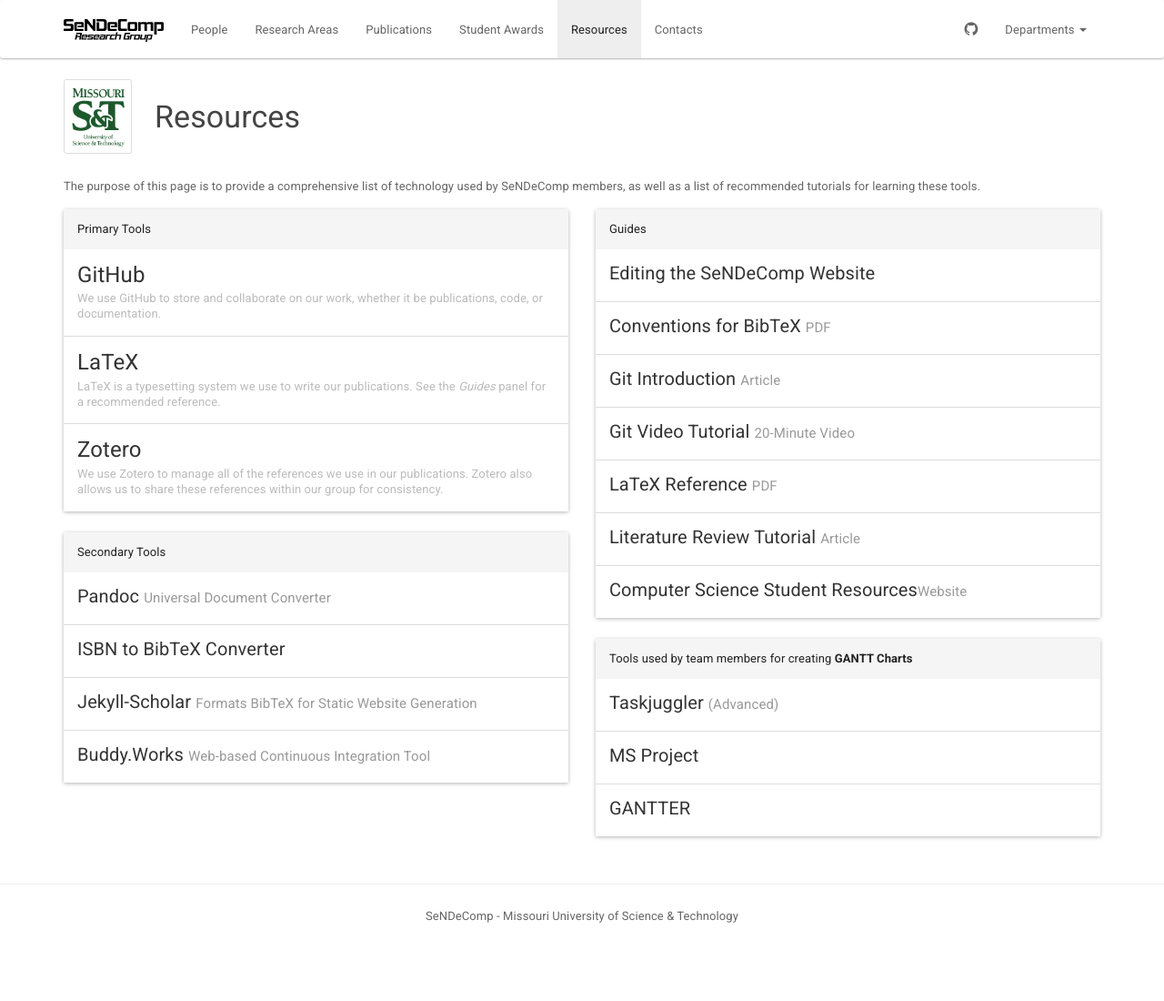
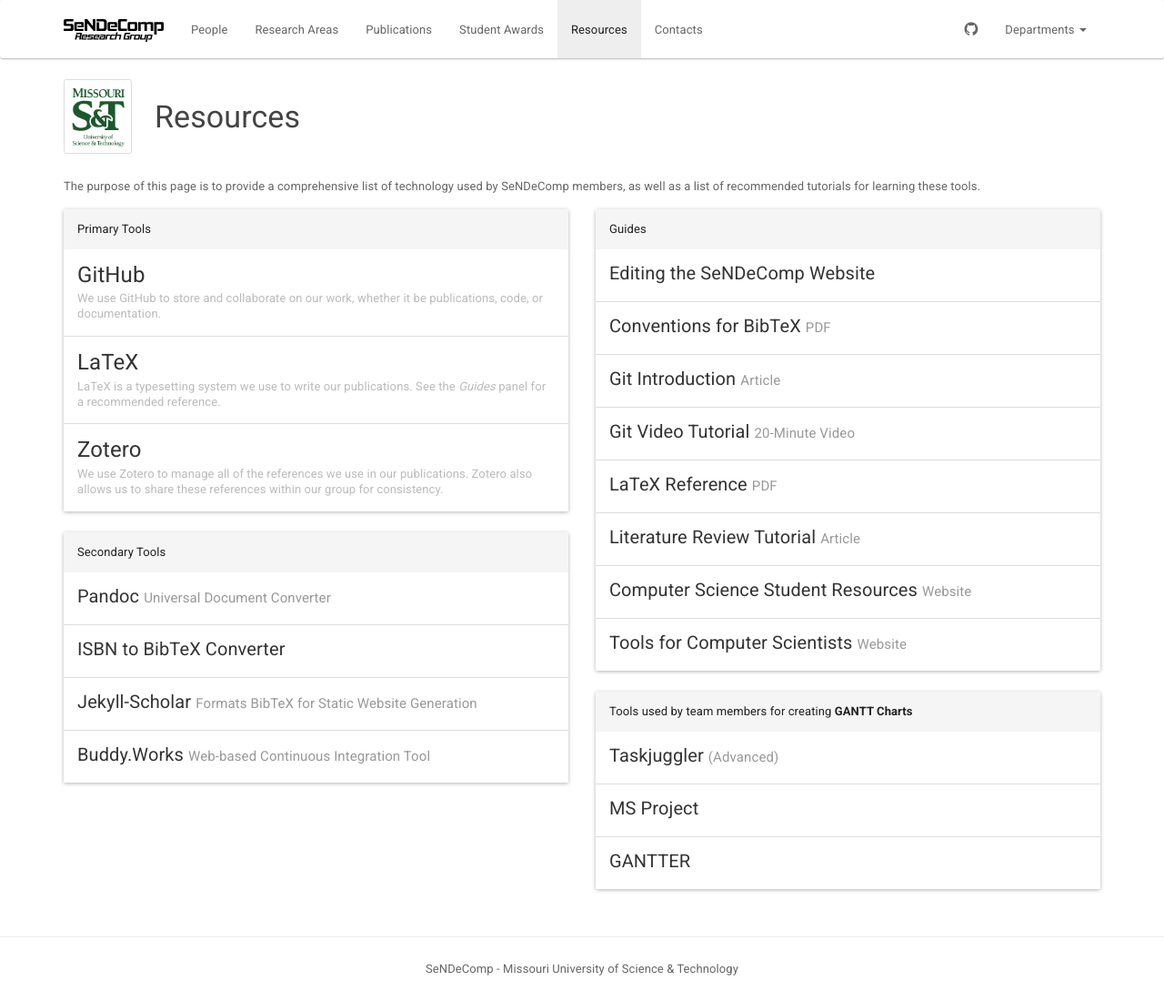
Before and after one commit to sendecomp/sendecomp-website, a Jekyll site: the page built from resources.html, in a window 1280 px wide. Shown: the whole page at 91% size. Built offline with Jekyll 4.4.1, drawn with Linux system fonts in a browser that asks for light colours; before the commit the page ends 1042 px from its top, so only the background shows below that.

Commit message:
Link to CS 1001 material

```diff
--- a/resources.html
+++ b/resources.html
@@ -81,7 +81,10 @@ title: Resources
           <h5 class="list-group-item-heading">Literature Review Tutorial <small>Article</small></h5>
         </a>
         <a class="list-group-item" href="http://computersciencestudent.com/" target="_blank">
-          <h5 class="list-group-item-heading">Computer Science Student Resources<small>Website</small></h5>
+          <h5 class="list-group-item-heading">Computer Science Student Resources <small>Website</small></h5>
+        </a>
+        <a class="list-group-item" href="http://web.mst.edu/~nmjxv3/cs1001/" target="_blank">
+          <h5 class="list-group-item-heading">Tools for Computer Scientists <small>Website</small></h5>
         </a>
       </div>
     </div>
```
